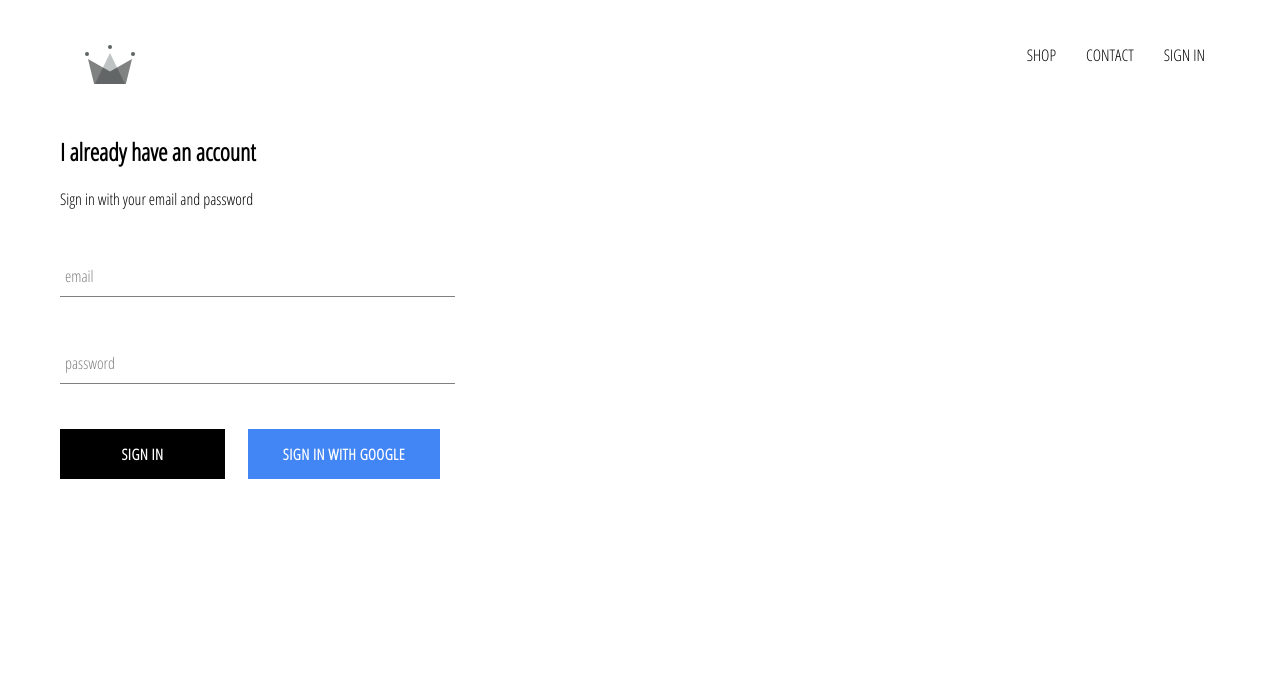
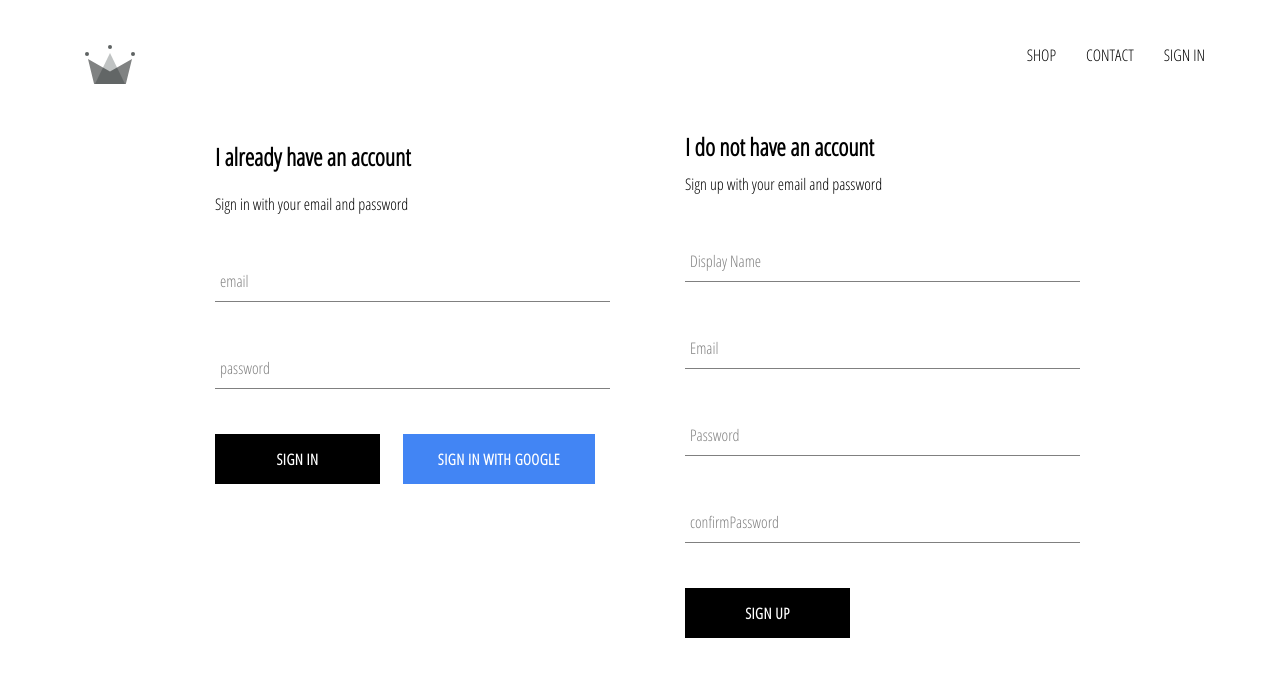
Before and after one commit to dcujoe/foodapp, a React (Create React App) app: page /signin in a window 1280 px wide. Shown: the top 676 px of the page. Built offline with nearby package versions, Linux system fonts and the light colour scheme; no server answers.

Commit message:
implemented firebase utils to create sign up component

```diff
--- a/src/App.js
+++ b/src/App.js
@@ -6,7 +6,8 @@
 import ShopPage from "./pages/shop/shop.component.jsx";
 import Header from "./components/Header/header.component.jsx";
 import SignInAndSignUpPage from "./components/sign-in-and-sign-up/sign-in-and-sign-up.component.jsx";
-import { auth } from "./firebase/firebase.utils";
+import { auth, createUserProfileDocument } from "./firebase/firebase.utils";
+import SignUp from "./components/sign-up/sign-up.component.jsx";
 
 
 
@@ -24,10 +25,22 @@
   unsubscribeFromAuth = null
 
   componentDidMount() {
-    auth.onAuthStateChanged(user => {
-      this.setState({ currentUser: user });
+    this.unsubscribeFromAuth = auth.onAuthStateChanged(async userAuth => {
+     if (userAuth) {
+       const userRef = await createUserProfileDocument(userAuth);
 
-      console.log(user);
+       userRef.onSnapshot(snapShot => {
+         this.setState({
+           currentUser: {
+             id: snapShot.id,
+             ...snapShot.data()
+           }
+          });
+
+          console.log(this.state);
+       });
+     }
+     this.setState({ currentUser: userAuth });
     });
 
   }
--- a/src/components/sign-in-and-sign-up/sign-in-and-sign-up.component.jsx
+++ b/src/components/sign-in-and-sign-up/sign-in-and-sign-up.component.jsx
@@ -1,12 +1,14 @@
 import React from "react";
 
-import SignIn from "../../components/sign-in/sing-in.component.jsx";
+import SignIn from "../sign-in/sing-in.component.jsx";
 import "../../components/sign-in-and-sign-up/sign-in-and-sign-up.styles.scss";
+import SignUp from "../../components/sign-up/sign-up.component.jsx";
 
 
 const SignInAndSignUpPage = () => (
     <div className="sign-in-and-sign-up">
         <SignIn />
+        <SignUp />
     </div>
 );
 
--- a/src/components/sign-in-and-sign-up/sign-in-and-sign-up.styles.scss
+++ b/src/components/sign-in-and-sign-up/sign-in-and-sign-up.styles.scss
@@ -1,54 +1,6 @@
-$sub-color: grey;
-$main-color: black;
-
-@mixin shrinkLabel {
-  top: -14px;
-  font-size: 12px;
-  color: $main-color;
+.sign-in-and-sign-up {
+    width: 850px;
+    display: flex;
+    justify-content: space-between;
+    margin: 30px auto;
 }
-
-.group {
-  position: relative;
-  margin: 45px 0;
-
-  .form-input {
-    background: none;
-    background-color: white;
-    color: $sub-color;
-    font-size: 18px;
-    padding: 10px 10px 10px 5px;
-    display: block;
-    width: 100%;
-    border: none;
-    border-radius: 0;
-    border-bottom: 1px solid $sub-color;
-    margin: 25px 0;
-
-    &:focus {
-      outline: none;
-    }
-
-    &:focus ~ .form-input-label {
-      @include shrinkLabel();
-    }
-  }
-
-  input[type='password'] {
-    letter-spacing: 0.3em;
-  }
-
-  .form-input-label {
-    color: $sub-color;
-    font-size: 16px;
-    font-weight: normal;
-    position: absolute;
-    pointer-events: none;
-    left: 5px;
-    top: 10px;
-    transition: 300ms ease all;
-
-    &.shrink {
-      @include shrinkLabel();
-    }
-  }
-}
--- /dev/null
+++ b/src/components/sign-up/sign-up.component.jsx
@@ -0,0 +1,119 @@
+import React from "react";
+
+import './sign-up.styles.scss';
+import FormInput from "../form-input/form-input.component.jsx";
+import CustomButton from "../custom-button/custom-button.component.jsx";
+
+import { auth, createUserProfileDocument } from "../../firebase/firebase.utils";
+import { appendToMemberExpression } from "../../../../Library/Caches/typescript/3.6/node_modules/@babel/types/lib";
+
+
+
+
+class SignUp extends React.Component {
+    constructor(){
+        super();
+
+        this.state = {
+            displayName: "",
+            email: "",
+            password: "",
+            confirmPassword: ""
+
+
+        };
+    }
+
+
+
+
+    handleSubmit = async event => {
+        event.preventDefault();
+
+        const { displayName, email, password, confirmPassword } = this.state;
+
+        if(password !== confirmPassword) {
+            alert("passwords don't match");
+            return;
+        }
+
+        try {
+            const { user } = await auth.create.createUserWithEmailAndPassword(
+                email,
+                password
+            );
+            await createUserProfileDocument(user, { displayName });
+
+            this.setState({
+                displayName: "",
+                email: "",
+                password: "",
+                confirmPassword: ""
+
+            });
+        } catch (error) {
+            console.log(error);
+
+        }
+    };
+
+    handleChange = event => {
+        const { name, value } = event.target;
+        this.setState({[name]: value});
+    };
+
+    render() {
+        const { displayName, email, password, confirmPassword } = this.state;
+        return(
+            <div className="sign-up">
+                <h2 className="title">I do not have an account</h2>
+                <span>Sign up with your email and password</span>
+                <form className="sign-up-form" onSubmit={this.handleSubmit}>
+
+                    <FormInput
+                    type="text"
+                    name="displayName"
+                    value={displayName}
+                    onChange={this.handleChange}
+                    label="Display Name"
+                    required
+                    />
+
+                    <FormInput
+                    type="email"
+                    name="email"
+                    value={email}
+                    onChange={this.handleChange}
+                    label="Email"
+                    required
+                    />
+
+                    <FormInput
+                    type="password"
+                    name="password"
+                    value={password}
+                    onChange={this.handleChange}
+                    label="Password"
+                    required
+                    />
+
+                    <FormInput
+                    type="password"
+                    name="confirmPassword"
+                    value={confirmPassword}
+                    onChange={this.handleChange}
+                    label="confirmPassword"
+                    required
+                    />
+
+
+                    <CustomButton type="submit">SIGN UP</CustomButton>
+
+
+                </form>
+            </div>
+        )
+    }
+}
+
+export default SignUp;
--- /dev/null
+++ b/src/components/sign-up/sign-up.styles.scss
@@ -0,0 +1,9 @@
+.sign-up {
+    display: flex;
+    flex-direction: column;
+    width: 380px;
+
+    .title {
+        margin: 10px 0;
+    }
+}
--- a/src/firebase/firebase.utils.js
+++ b/src/firebase/firebase.utils.js
@@ -15,6 +15,40 @@
 };
 
 
+export const createUserProfileDocument = async (userAuth, additionalData) => {
+    if(!userAuth) return;
+
+    const userRef = firestore.doc(`ùsers/${userAuth.uid}`);
+
+    const snapShop = await userRef.get();
+
+    console.log(snapShop);
+
+
+    // checks if users are in database and adds users to firestore database
+    if(!snapShop.exists) {
+        const {displayName, email} = userAuth;
+        const createdAt = new Date();
+
+        try {
+            await userRef.set({
+                displayName,
+                email,
+                createdAt,
+                ...additionalData
+            })
+
+        } catch (error) {
+            console.log('error creating user', error.message);
+
+        }
+
+    }
+
+    return userRef;
+
+};
+
 firebase.initializeApp(config);
 
 export const auth = firebase.auth();
```
